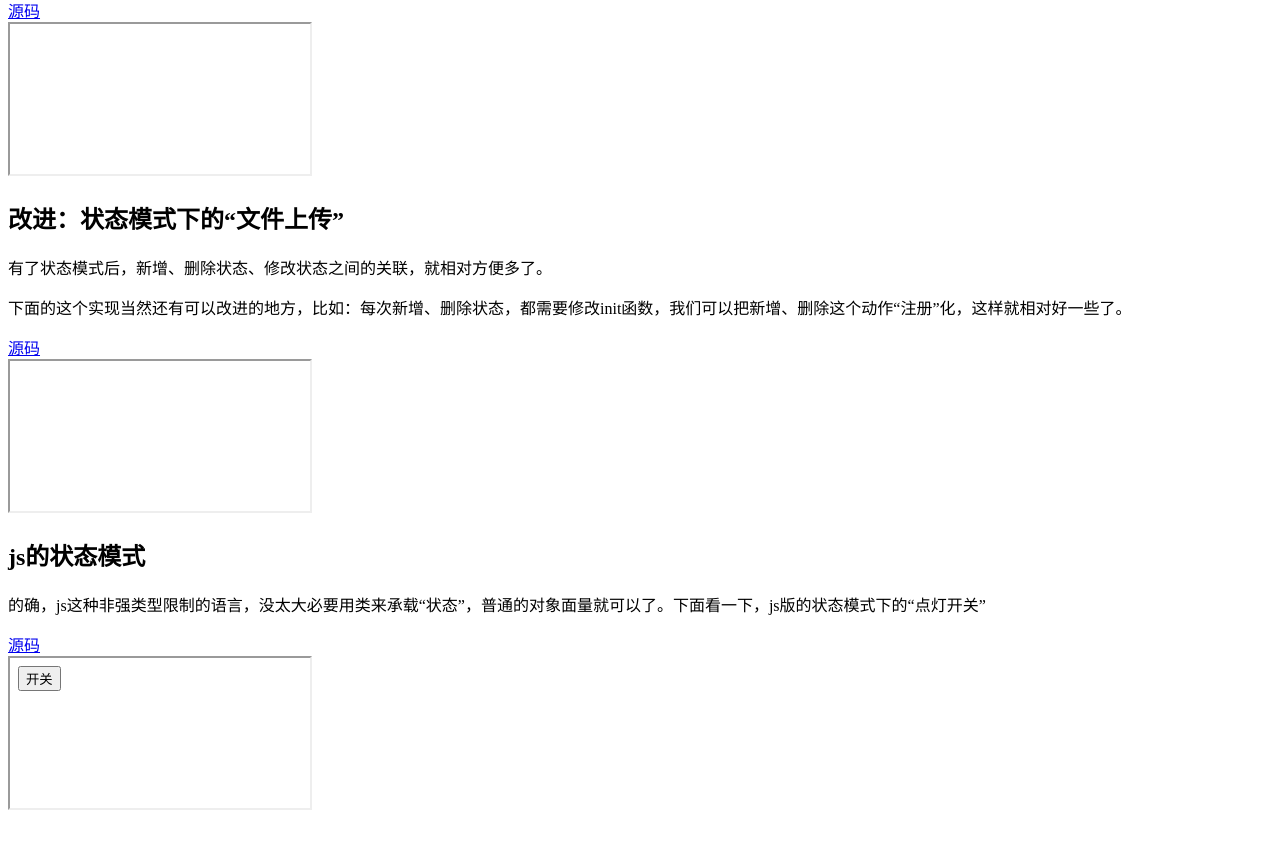
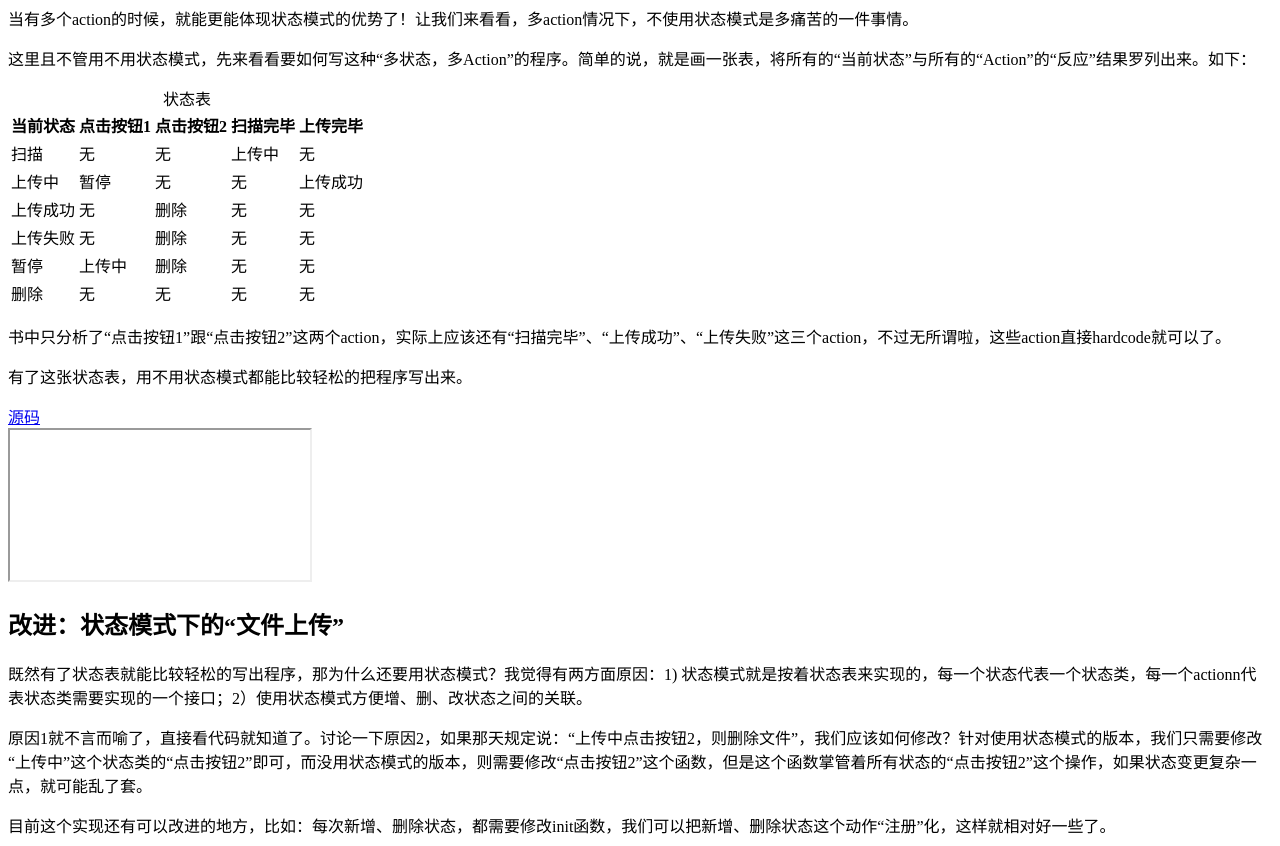
Before and after one commit to mistkafka/design-pattern-in-js, a plain HTML site: page state-pattern/index.html in a window 1280 px wide. Shown: the part 774-1620 px from the top of the page. Before the commit the page ends 1596 px from the top, so only its background shows below. Drawn offline with Linux system fonts and the light colour scheme.

Commit message:
温习状态模式，进一步备注

```diff
--- a/state-pattern/index.html
+++ b/state-pattern/index.html
@@ -18,7 +18,7 @@
         <section>
             <h1>改进：状态模式下的“电灯开关”</h1>
             <p>使用状态模式实现“电灯开关”的好处在于，改变状态关系的时候，只需要修改与之相关的状态类。这在一定程度上，更加“开闭原则”一点；它通过state这个类的多态性内化了if-else。</p>
-            <p>坏处也很明显，要增加一大堆状态类。另外，我觉得这个还不是很“开闭原则”。</p>
+            <p>坏处也很明显，要增加一大堆状态类。另外，我觉得这个还不是很“开闭原则”，因为哪天要增加另一个状态的时候，有很大的概率需要修改其它状态类（因为状态是相互关联），同时也免不了在“电灯类”的构造函数中增加一个状态属性。当然了，这样说也许有点“吹毛求疵”了。相比前一个版本，这个版本已经更符合“开闭原则”了，已经是进步。完美，不存在的。</p>
             <a href="./simple-light-with-state-pattern.js" target="_blank">源码</a>
             <div>
                 <iframe src="./simple-light-with-state-pattern.html">
@@ -29,6 +29,64 @@
         <section>
             <h1>第二个反例：文件上传</h1>
             <p>当有多个action的时候，就能更能体现状态模式的优势了！让我们来看看，多action情况下，不使用状态模式是多痛苦的一件事情。</p>
+            <p>这里且不管用不用状态模式，先来看看要如何写这种“多状态，多Action”的程序。简单的说，就是画一张表，将所有的“当前状态”与所有的“Action”的“反应”结果罗列出来。如下：</p>
+            <p>
+              <table>
+                <caption>状态表</caption>
+                <tr>
+                  <th>当前状态</th>
+                  <th>点击按钮1</th>
+                  <th>点击按钮2</th>
+                  <th>扫描完毕</th>
+                  <th>上传完毕</th>
+                </tr>
+                <tr>
+                  <td>扫描</td>
+                  <td>无</td>
+                  <td>无</td>
+                  <td>上传中</td>
+                  <td>无</td>
+                </tr>
+                <tr>
+                  <td>上传中</td>
+                  <td>暂停</td>
+                  <td>无</td>
+                  <td>无</td>
+                  <td>上传成功</td>
+                </tr>
+                <tr>
+                  <td>上传成功</td>
+                  <td>无</td>
+                  <td>删除</td>
+                  <td>无</td>
+                  <td>无</td>
+                </tr>
+                <tr>
+                  <td>上传失败</td>
+                  <td>无</td>
+                  <td>删除</td>
+                  <td>无</td>
+                  <td>无</td>
+                </tr>
+                <tr>
+                  <td>暂停</td>
+                  <td>上传中</td>
+                  <td>删除</td>
+                  <td>无</td>
+                  <td>无</td>
+                </tr>
+                <tr>
+                  <td>删除</td>
+                  <td>无</td>
+                  <td>无</td>
+                  <td>无</td>
+                  <td>无</td>
+                </tr>
+              </table>
+            </p>
+
+            <p>书中只分析了“点击按钮1”跟“点击按钮2”这两个action，实际上应该还有“扫描完毕”、“上传成功”、“上传失败”这三个action，不过无所谓啦，这些action直接hardcode就可以了。</p>
+            <p>有了这张状态表，用不用状态模式都能比较轻松的把程序写出来。</p>
             <a href="./file-upload.js" target="_blank">源码</a>
             <div>
                 <iframe src="./file-upload.html">
@@ -38,8 +96,9 @@
 
         <section>
           <h1>改进：状态模式下的“文件上传”</h1>
-          <p>有了状态模式后，新增、删除状态、修改状态之间的关联，就相对方便多了。</p>
-          <p>下面的这个实现当然还有可以改进的地方，比如：每次新增、删除状态，都需要修改init函数，我们可以把新增、删除这个动作“注册”化，这样就相对好一些了。</p>
+          <p>既然有了状态表就能比较轻松的写出程序，那为什么还要用状态模式？我觉得有两方面原因：1) 状态模式就是按着状态表来实现的，每一个状态代表一个状态类，每一个actionn代表状态类需要实现的一个接口；2）使用状态模式方便增、删、改状态之间的关联。</p>
+          <p>原因1就不言而喻了，直接看代码就知道了。讨论一下原因2，如果那天规定说：“上传中点击按钮2，则删除文件”，我们应该如何修改？针对使用状态模式的版本，我们只需要修改“上传中”这个状态类的“点击按钮2”即可，而没用状态模式的版本，则需要修改“点击按钮2”这个函数，但是这个函数掌管着所有状态的“点击按钮2”这个操作，如果状态变更复杂一点，就可能乱了套。</p>
+          <p>目前这个实现还有可以改进的地方，比如：每次新增、删除状态，都需要修改init函数，我们可以把新增、删除状态这个动作“注册”化，这样就相对好一些了。</p>
           <a href="./file-upload-with-state-pattern.js" target="_blank">源码</a>
           <div>
             <iframe src="./file-upload-with-state-pattern.html">
--- a/state-pattern/simple-light-with-state-pattern.js
+++ b/state-pattern/simple-light-with-state-pattern.js
@@ -11,6 +11,9 @@ Light.prototype.init = function () {
     this.currState = this.onState;
 
     $switchBtn.addEventListener('click', () => {
+        // 每个状态类都实现`changeState'，
+        // 电灯类用`currState'保存“当前状态”
+        // 通过多态，将原本的if-else内化掉
         this.currState.changeState();
     });
 }
@@ -18,6 +21,7 @@ Light.prototype.init = function () {
 function State(light) {
     this.light = light;
 }
+
 
 State.prototype.changeState = function () {
     throw Error('请实现changeState');
```
